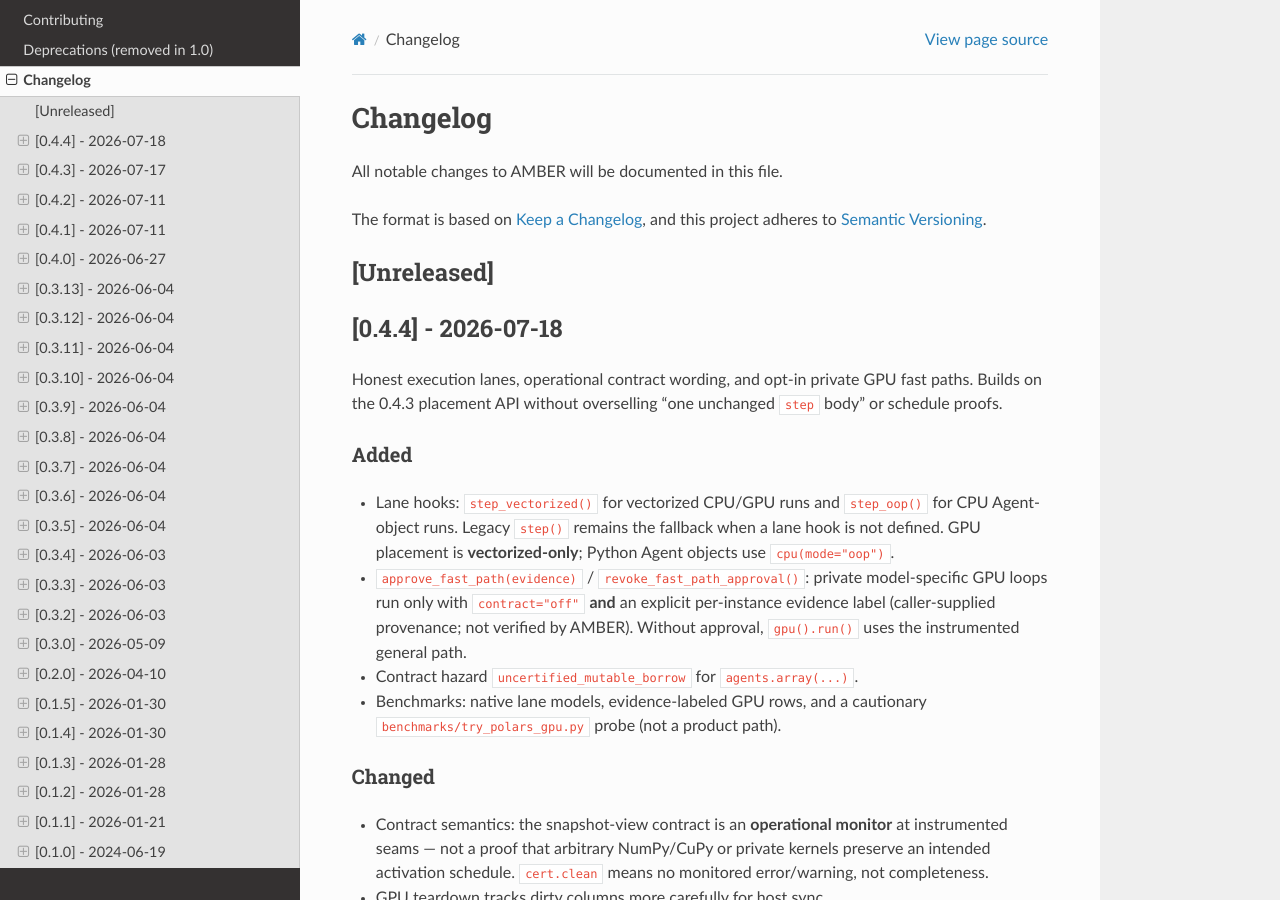
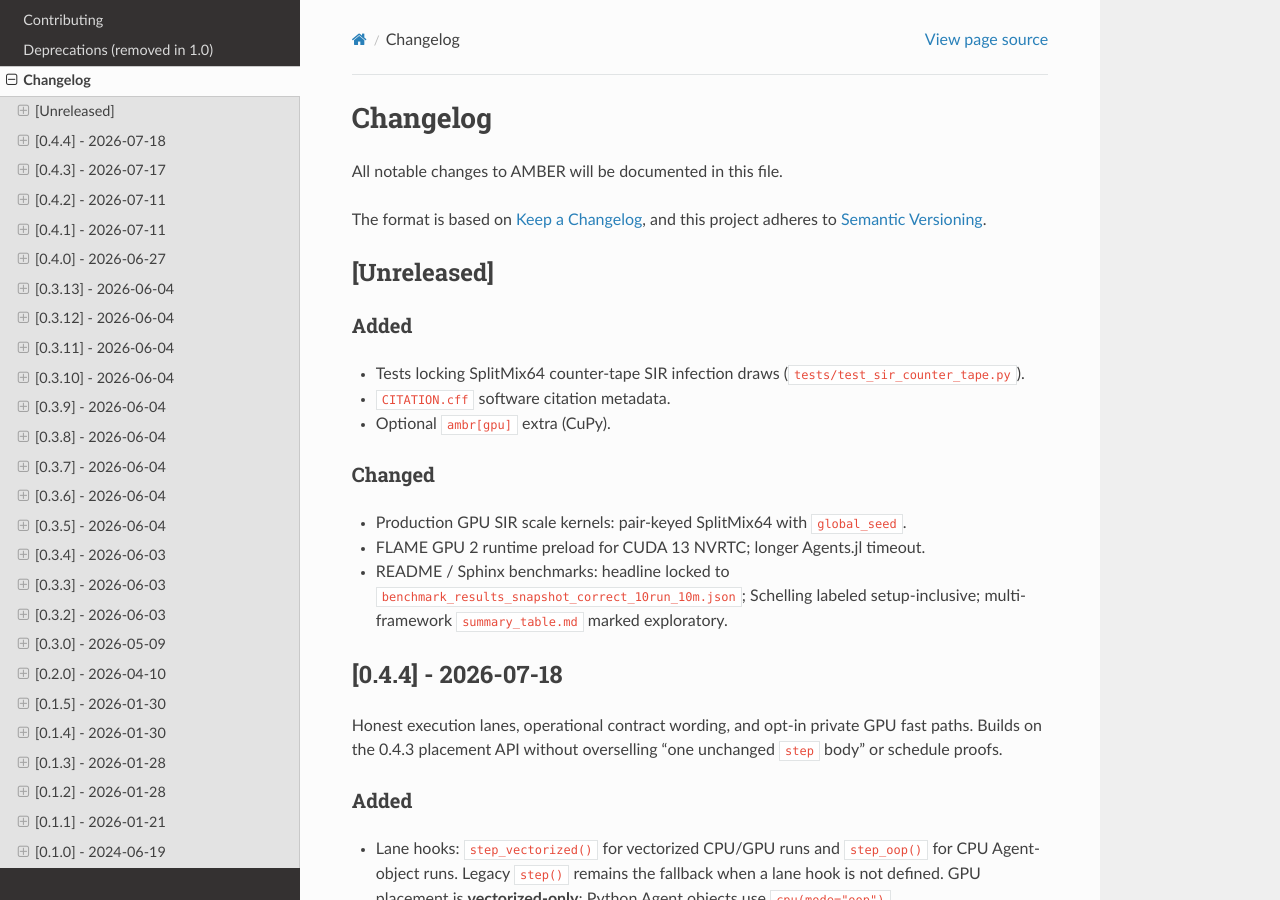
Before and after one commit to a11to1n3/AMBER, a Sphinx documentation site: the page built from docs/changelog.rst, in a window 1280 px wide and 900 px high. Built offline with Sphinx 7.4.7 and the Read the Docs theme 3.1.0, drawn with Linux system fonts in a browser that asks for light colours.

Commit message:
docs: retire stale multi-framework headline tables
Point Sphinx and benchmarks README at snapshot_correct 10M evidence.
Mark summary_table.md as exploratory/historical so absolute times are
not mixed with the package headline.

```diff
--- a/docs/changelog.rst
+++ b/docs/changelog.rst
@@ -8,6 +8,21 @@ and this project adheres to `Semantic Versioning <https://semver.org/spec/v2.0.0
 
 [Unreleased]
 ------------
+
+Added
+~~~~~
+- Tests locking SplitMix64 counter-tape SIR infection draws
+  (``tests/test_sir_counter_tape.py``).
+- ``CITATION.cff`` software citation metadata.
+- Optional ``ambr[gpu]`` extra (CuPy).
+
+Changed
+~~~~~~~
+- Production GPU SIR scale kernels: pair-keyed SplitMix64 with ``global_seed``.
+- FLAME GPU 2 runtime preload for CUDA 13 NVRTC; longer Agents.jl timeout.
+- README / Sphinx benchmarks: headline locked to
+  ``benchmark_results_snapshot_correct_10run_10m.json``; Schelling labeled
+  setup-inclusive; multi-framework ``summary_table.md`` marked exploratory.
 
 [0.4.4] - 2026-07-18
 --------------------
```
Also changed, not shown: benchmarks/results/summary_table.md (+8 -1 lines), docs/benchmarks.rst (+28 -29 lines), benchmarks/README.md.
